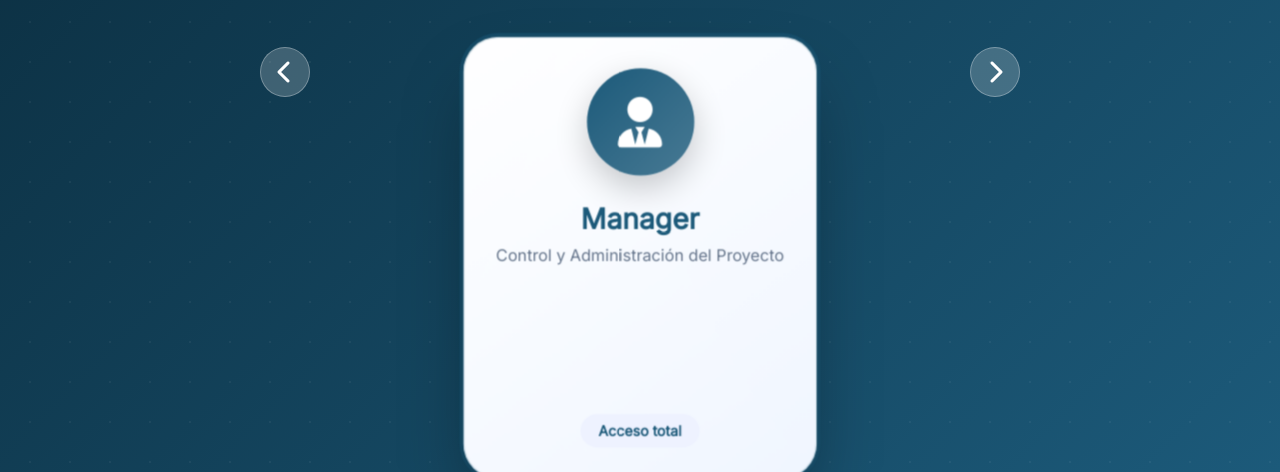
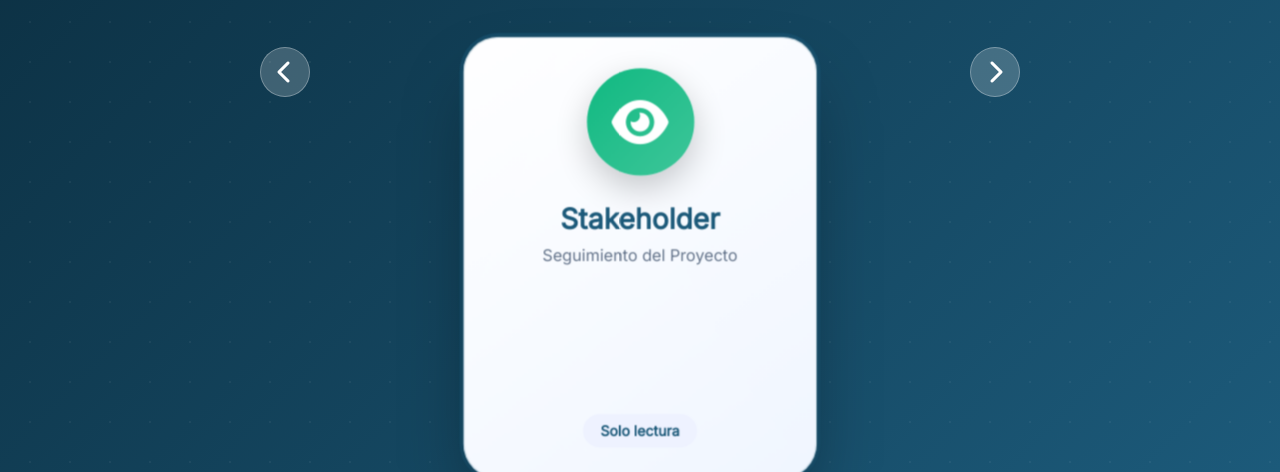
Before and after one commit to internalcontrolengineering/Stride, a plain HTML site: page index.html in a window 1280 px wide. Shown: the part 328-800 px from the top of the page. Drawn offline with nearby package versions, Linux system fonts and the light colour scheme.

Commit message:
index.html

```diff
--- a/index.html
+++ b/index.html
@@ -2352,8 +2352,8 @@
     // ========== LOGIN ==========
     function showLogin() {
         const profiles = [
-            { id: 'manager', title: 'Manager', icon: 'fa-user-tie', description: 'Control y Administración del Proyecto', badge: 'Acceso total', color: '#1c5a7a' },
-            { id: 'stakeholder', title: 'Stakeholder', icon: 'fa-eye', description: 'Seguimiento del Proyecto', badge: 'Solo lectura', color: '#10b981' }
+            { id: 'stakeholder', title: 'Stakeholder', icon: 'fa-eye', description: 'Seguimiento del Proyecto', badge: 'Solo lectura', color: '#10b981' },
+            { id: 'manager', title: 'Manager', icon: 'fa-user-tie', description: 'Control y Administración del Proyecto', badge: 'Acceso total', color: '#1c5a7a' }
         ];
 
         let rotationAngle = 0;
```
